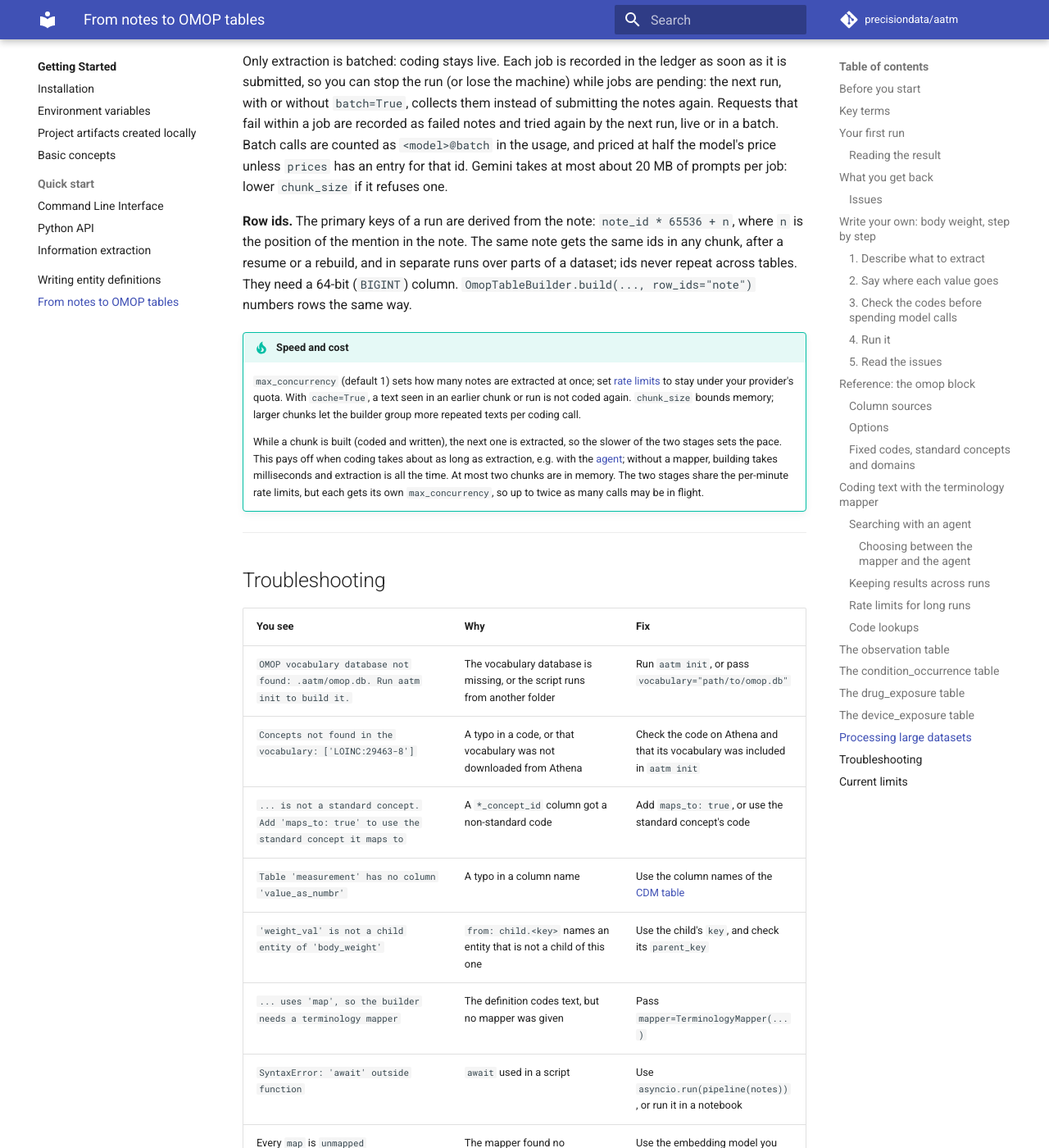
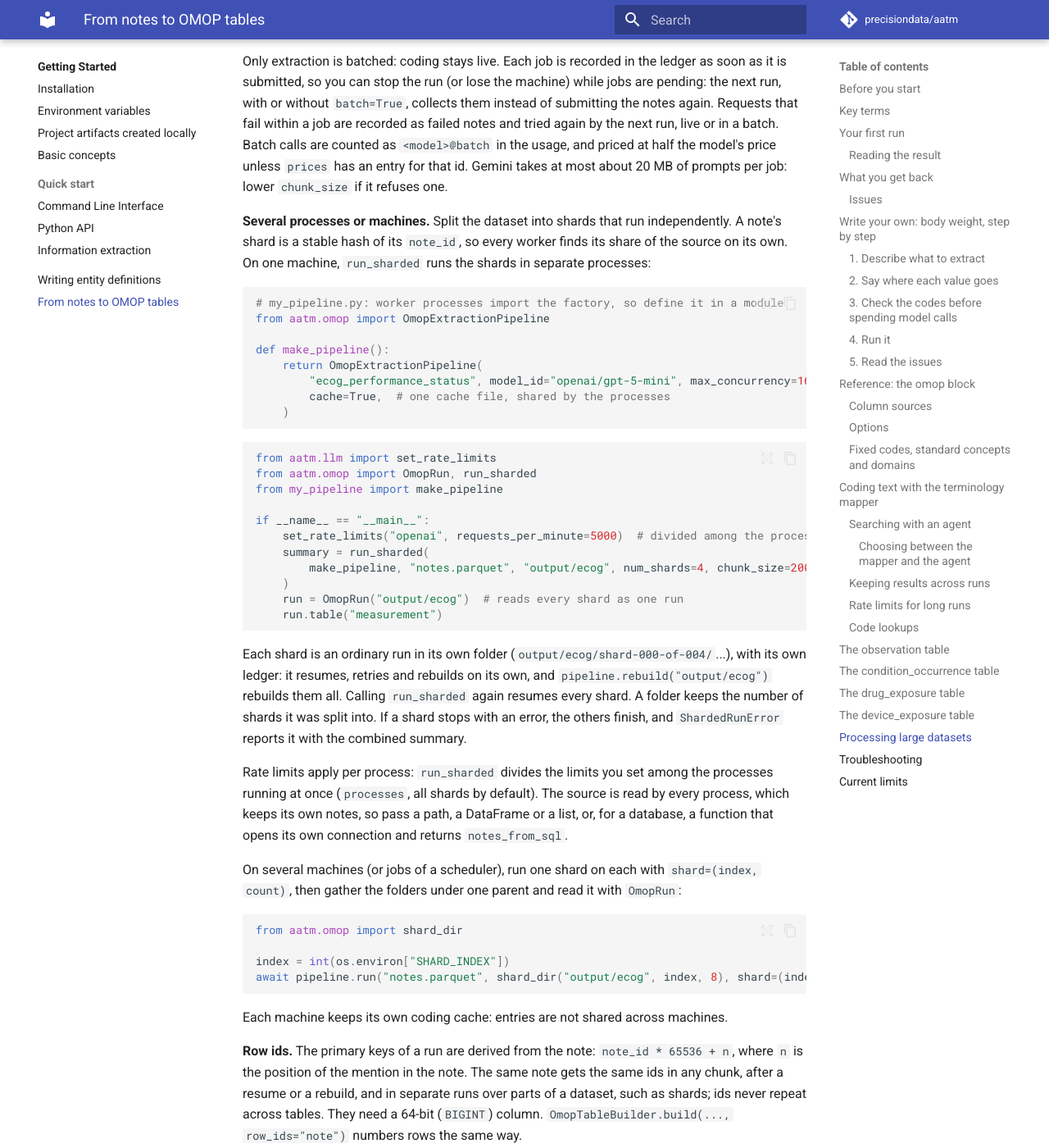
Before and after one commit to precisiondata/aatm, an MkDocs documentation site: the page built from docs/getting-started/omop_tables.md, in a window 1280 px wide and 1400 px high, scrolled down 28041 px. Shown: the whole window at 82% size. Built offline with MkDocs 1.6.1 and Material for MkDocs 9.7.7, drawn with Linux system fonts in a browser that asks for light colours; comment, search, counter and statistics services are not loaded; the version menu is left out.

Commit message:
docs: sharding datasets across processes and machines
Part of #56.

Co-Authored-By: Claude Opus 5.5 <noreply@anthropic.com>

````diff
--- a/docs/getting-started/omop_tables.md
+++ b/docs/getting-started/omop_tables.md
@@ -1163,10 +1163,65 @@ notes and tried again by the next run, live or in a batch. Batch calls are count
 has an entry for that id. Gemini takes at most about 20 MB of prompts per job: lower
 `chunk_size` if it refuses one.
 
+**Several processes or machines.** Split the dataset into shards that run
+independently. A note's shard is a stable hash of its `note_id`, so every worker finds
+its share of the source on its own. On one machine, `run_sharded` runs the shards in
+separate processes:
+
+```python
+# my_pipeline.py: worker processes import the factory, so define it in a module
+from aatm.omop import OmopExtractionPipeline
+
+def make_pipeline():
+    return OmopExtractionPipeline(
+        "ecog_performance_status", model_id="openai/gpt-5-mini", max_concurrency=16,
+        cache=True,  # one cache file, shared by the processes
+    )
+```
+
+```python
+from aatm.llm import set_rate_limits
+from aatm.omop import OmopRun, run_sharded
+from my_pipeline import make_pipeline
+
+if __name__ == "__main__":
+    set_rate_limits("openai", requests_per_minute=5000)  # divided among the processes
+    summary = run_sharded(
+        make_pipeline, "notes.parquet", "output/ecog", num_shards=4, chunk_size=200
+    )
+    run = OmopRun("output/ecog")  # reads every shard as one run
+    run.table("measurement")
+```
+
+Each shard is an ordinary run in its own folder (`output/ecog/shard-000-of-004/`...),
+with its own ledger: it resumes, retries and rebuilds on its own, and
+`pipeline.rebuild("output/ecog")` rebuilds them all. Calling `run_sharded` again
+resumes every shard. A folder keeps the number of shards it was split into. If a shard
+stops with an error, the others finish, and `ShardedRunError` reports it with the
+combined summary.
+
+Rate limits apply per process: `run_sharded` divides the limits you set among the
+processes running at once (`processes`, all shards by default). The source is read by
+every process, which keeps its own notes, so pass a path, a DataFrame or a list, or,
+for a database, a function that opens its own connection and returns `notes_from_sql`.
+
+On several machines (or jobs of a scheduler), run one shard on each with
+`shard=(index, count)`, then gather the folders under one parent and read it with
+`OmopRun`:
+
+```python
+from aatm.omop import shard_dir
+
+index = int(os.environ["SHARD_INDEX"])
+await pipeline.run("notes.parquet", shard_dir("output/ecog", index, 8), shard=(index, 8))
+```
+
+Each machine keeps its own coding cache: entries are not shared across machines.
+
 **Row ids.** The primary keys of a run are derived from the note:
 `note_id * 65536 + n`, where `n` is the position of the mention in the note. The same
 note gets the same ids in any chunk, after a resume or a rebuild, and in separate runs
-over parts of a dataset; ids never repeat across tables. They need a 64-bit (`BIGINT`)
+over parts of a dataset, such as shards; ids never repeat across tables. They need a 64-bit (`BIGINT`)
 column. `OmopTableBuilder.build(..., row_ids="note")` numbers rows the same way.
 
 !!! tip "Speed and cost"
````
Also changed, not shown: 2 other files.
